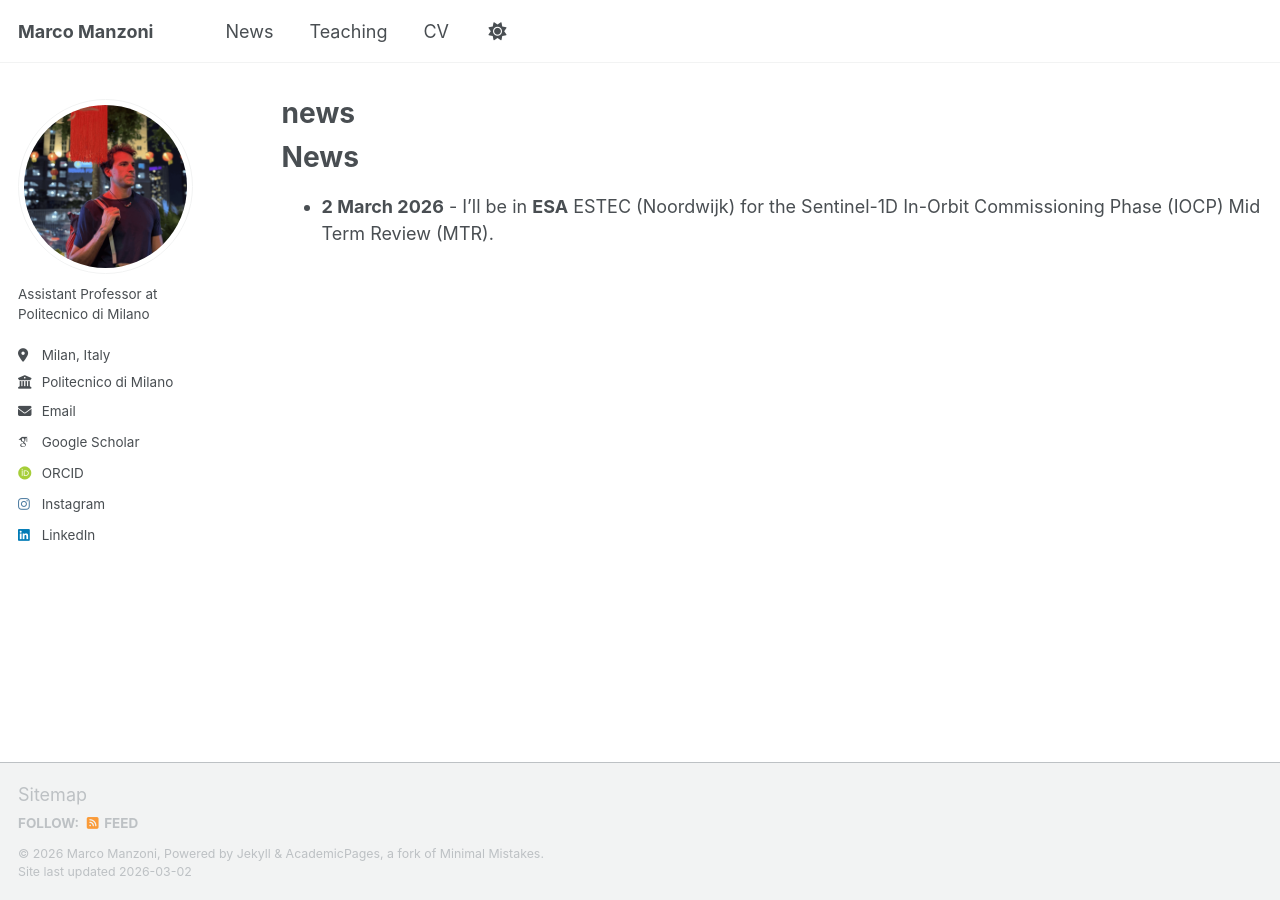
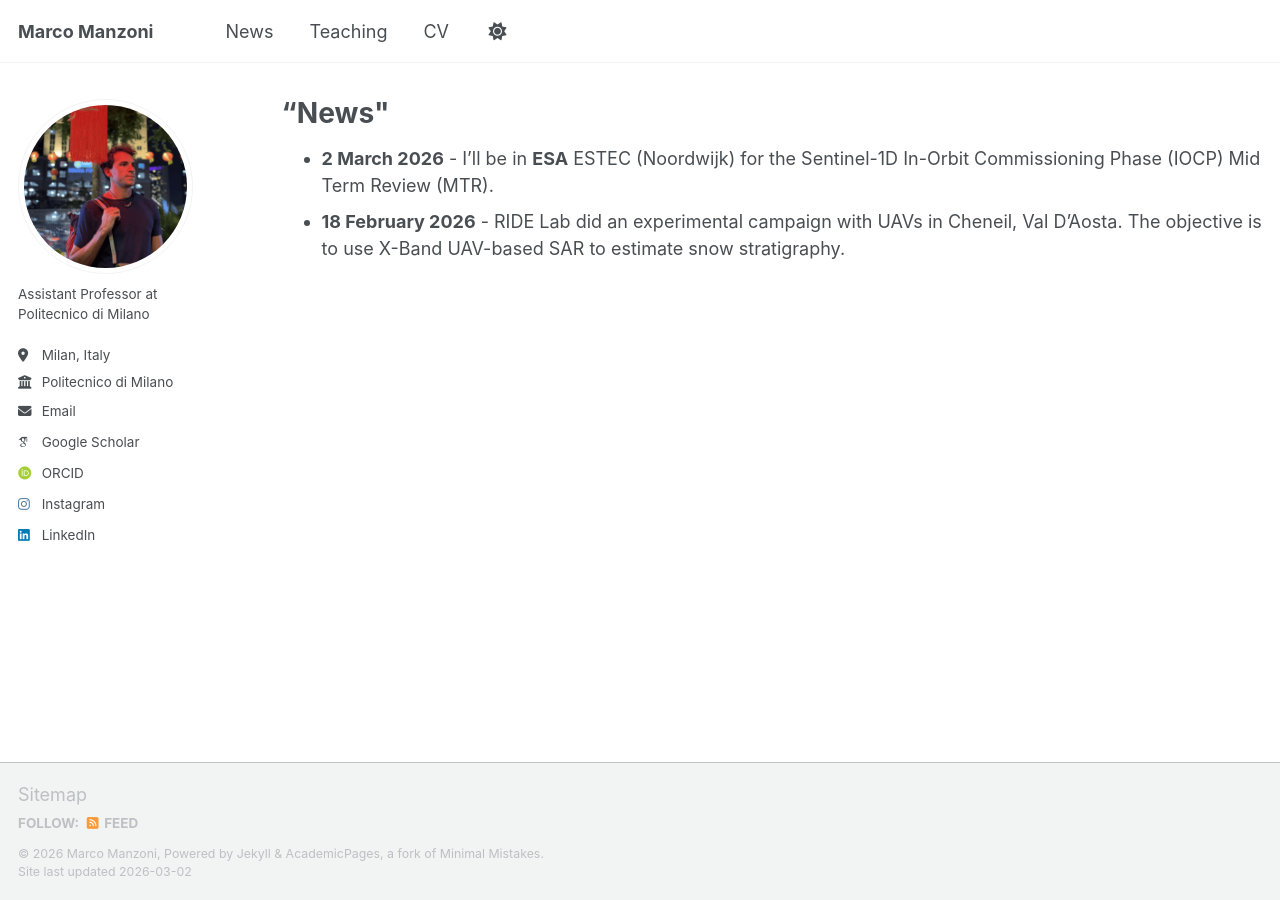
Before and after one commit to marcomanzoni/marcomanzoni.github.io, a Jekyll site: the page built from _pages/news.md, in a window 1280 px wide. Built offline with Jekyll 4.4.1, drawn with Linux system fonts in a browser that asks for light colours; some web fonts are replaced; a script that is not in the unit is left out.

Commit message:
Update news.md

```diff
--- a/_pages/news.md
+++ b/_pages/news.md
@@ -1,6 +1,6 @@
 ---
 layout: archive
-title: "news"
+title: “News"
 permalink: /news/
 author_profile: true
 redirect_from:
@@ -9,6 +9,5 @@ redirect_from:
 
 {% include base_path %}
 
-News
-======
 - **2 March 2026** - I’ll be in **ESA** ESTEC (Noordwijk) for the Sentinel-1D In-Orbit Commissioning Phase (IOCP) Mid Term Review (MTR).
+- **18 February 2026** - RIDE Lab did an experimental campaign with UAVs in Cheneil, Val D’Aosta. The objective is to use X-Band UAV-based SAR to estimate snow stratigraphy.
```
